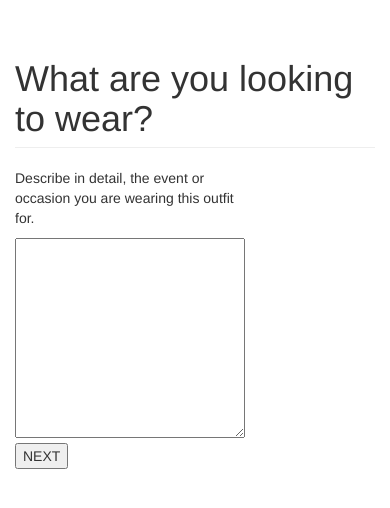
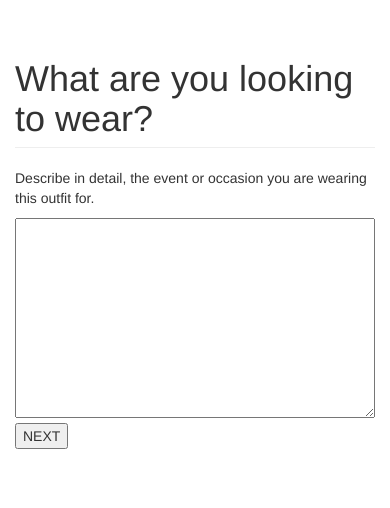
Before and after one commit to SunayaShivakumar/FlaskDemo-merge, a Flask app: page /page3 in a window 390 px wide. Shown: the part 51-559 px from the top of the page. Run offline with Flask 2, Linux system fonts and the light colour scheme; some libraries are stand-ins or nearby versions.

Commit message:
minor changes

```diff
--- a/app/templates/page3.html
+++ b/app/templates/page3.html
@@ -50,7 +50,7 @@
 
         <!-- Project One -->
         <div class="row">
-            <div class="col-xs-8">
+            <div class="col-xs-12">
                 <p>Describe in detail, the event or occasion you are wearing this outfit for.</p>
                 <div class="ui-widget sunutextbox">{{ form.event(maxlength=1500,class="sunutextbox") }}</div>
                 <div id="loadingtext" style="display:none"><h3>Processing... We will suggest some items that might fit the occasion you described.</h3></div>
```
